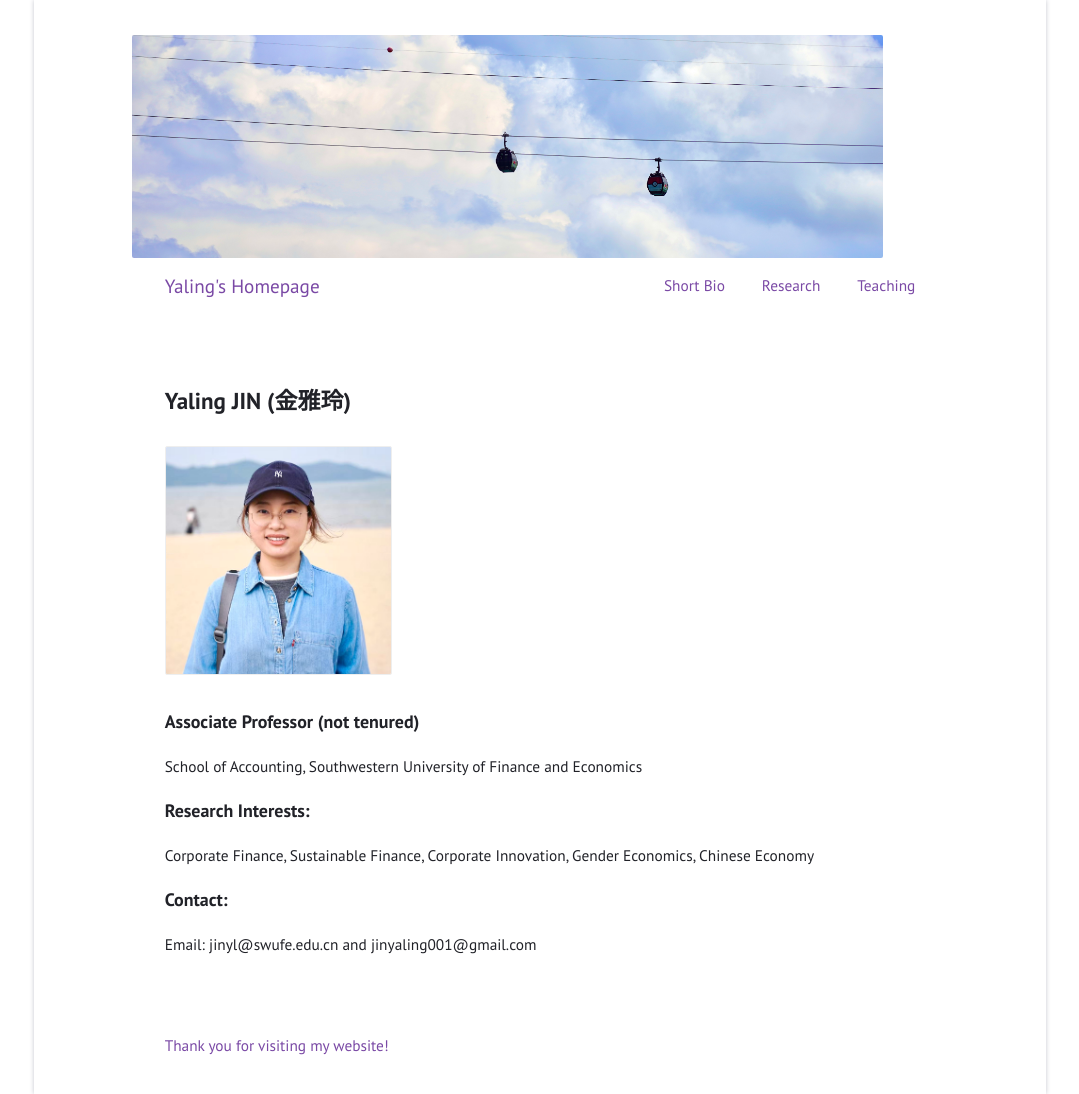
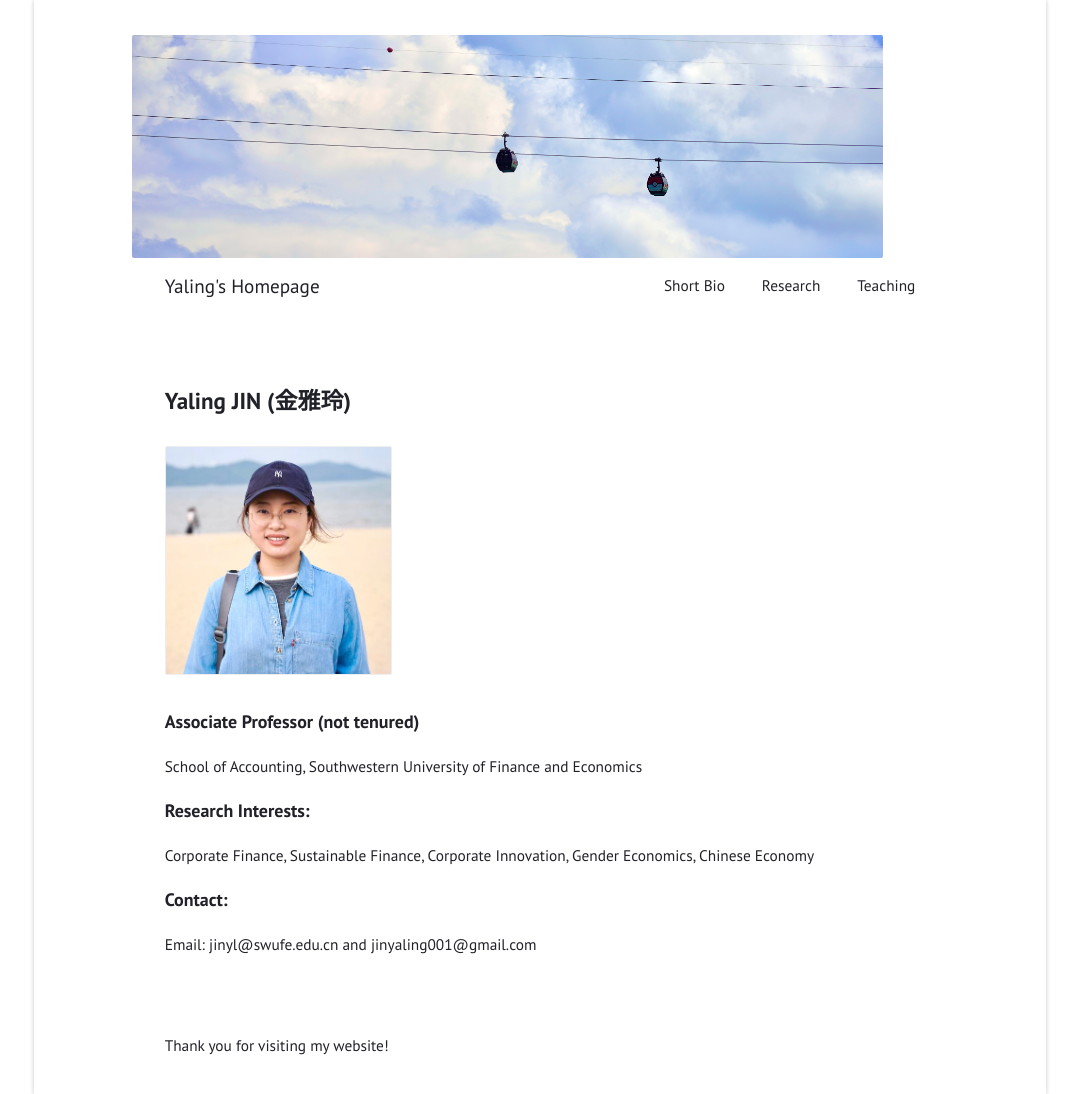
Before and after one commit to jinyaling/jinyaling.github.io, a Jekyll site: the page built from index.md, in a window 1280 px wide. Shown: the whole page, without its empty margins (100-1179 px from the left). Built offline with Jekyll 4.4.1, drawn with Linux system fonts in a browser that asks for light colours.

Commit message:
Update frame.sass

```diff
--- a/assets/css/frame.sass
+++ b/assets/css/frame.sass
@@ -31,7 +31,7 @@ body
 
 body > header, body > footer
   background: lighten($light, 5%)
-  color: $purple
+  color: $dark
 
 @media (min-width: 32em)
   body > header, body > article, body > footer
```
